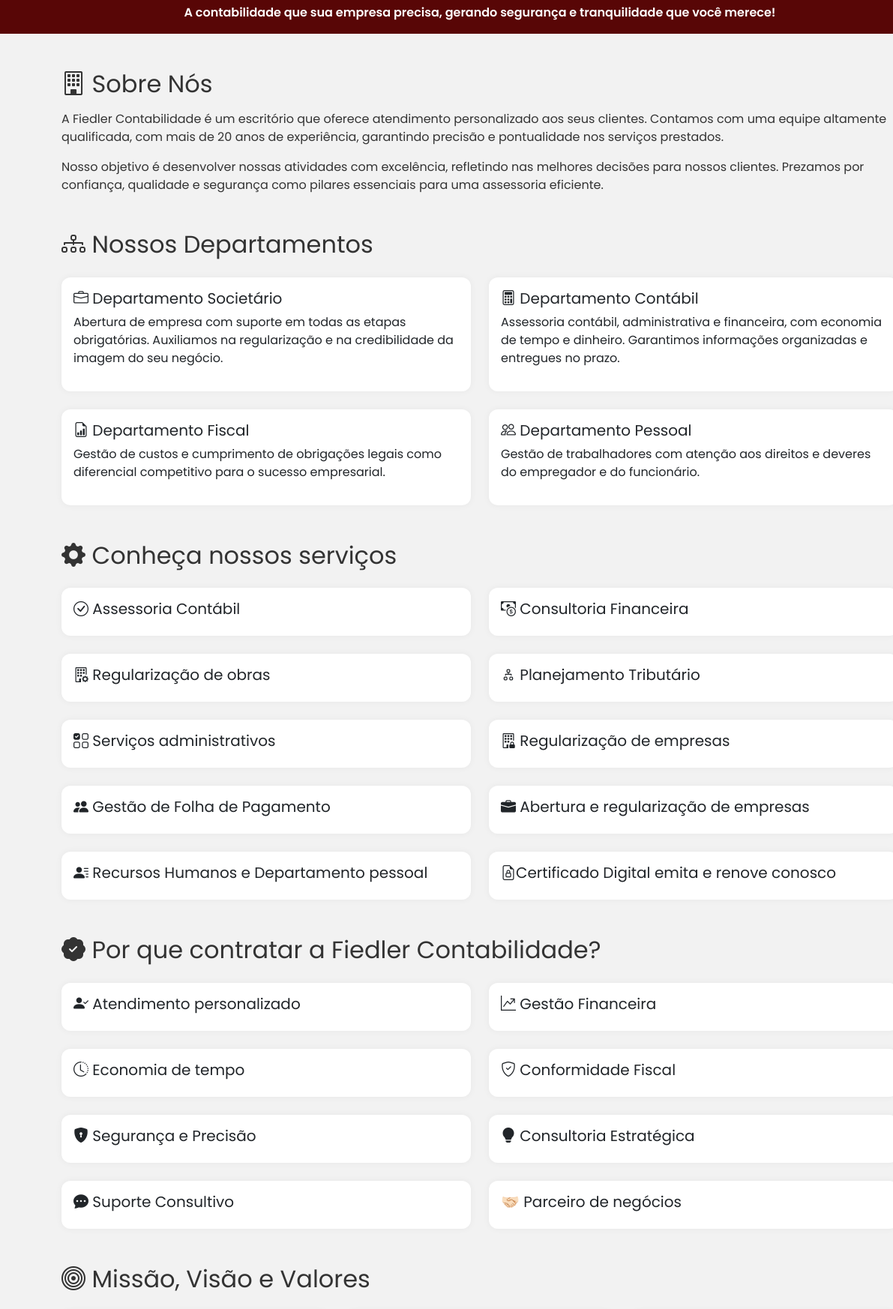
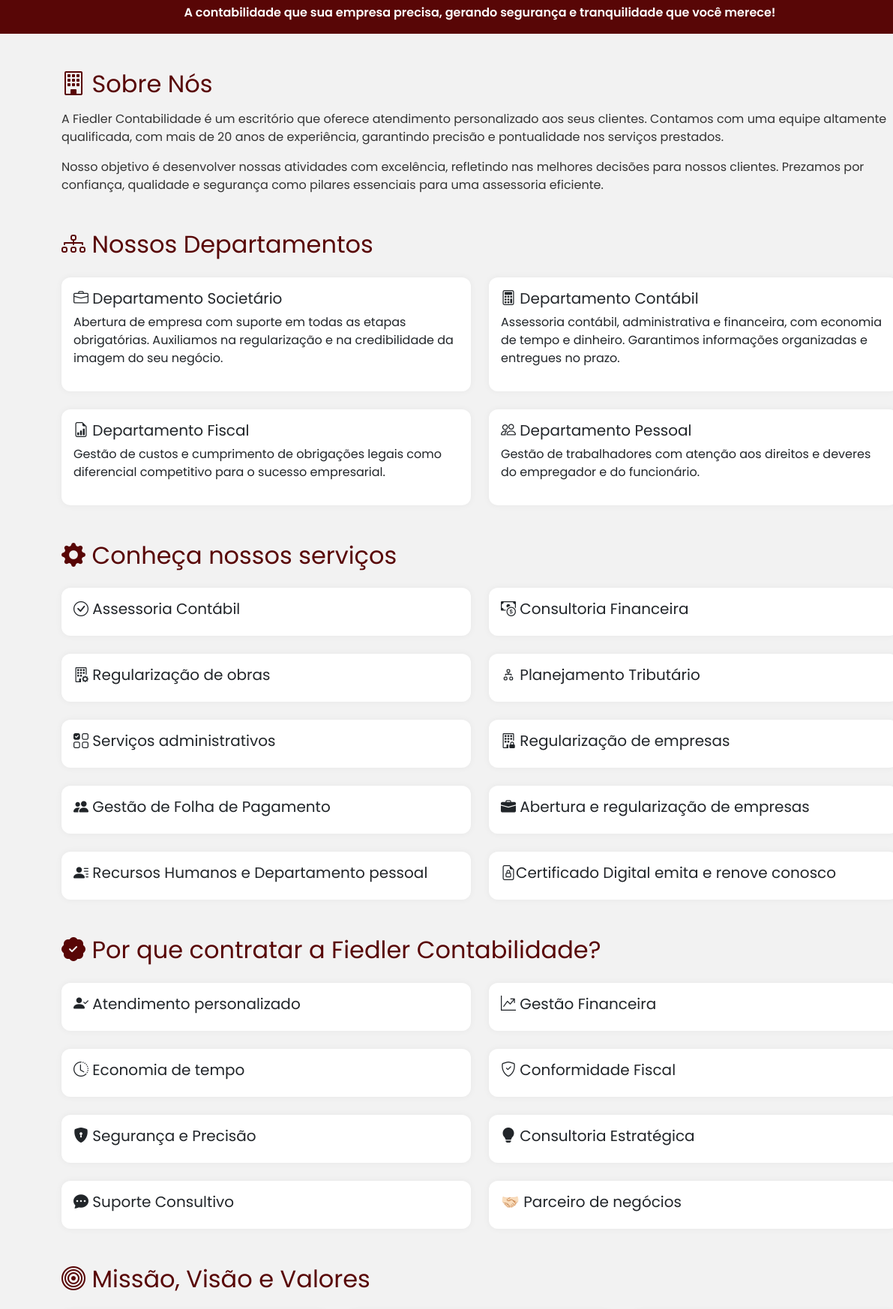
Before and after one commit to xXyLeR/fiedlercontabilidade, a plain HTML site: page index.html in a window 1280 px wide. Shown: the part 91-1837 px from the top of the page at 75% size, 0-1191 px from the left. Drawn offline with nearby package versions, Linux system fonts and the light colour scheme.

Commit message:
Update index.html

```diff
--- a/index.html
+++ b/index.html
@@ -288,7 +288,7 @@
 
   <!-- Sobre nós -->
   <section class="container my-5">
-    <h2 class="section-title mb-3"><i class="bi bi-building"></i> Sobre Nós</h2>
+    <h2 style="color: rgb(88, 6, 6);" class="section-title mb-3"><i class="bi bi-building"></i> Sobre Nós</h2>
     <p>
       A Fiedler Contabilidade é um escritório que oferece atendimento personalizado aos seus clientes.
       Contamos com uma equipe altamente qualificada, com mais de 20 anos de experiência, garantindo precisão e pontualidade nos serviços prestados.
@@ -301,7 +301,7 @@
 
   <!-- Departamentos -->
   <section class="container my-5">
-    <h2 class="section-title mb-4"><i class="bi bi-diagram-3"></i> Nossos Departamentos</h2>
+    <h2 style="color: rgb(88, 6, 6);" class="section-title mb-4"><i class="bi bi-diagram-3"></i> Nossos Departamentos</h2>
     <div class="row g-4">
       <div class="col-md-6">
         <div class="card p-3">
@@ -340,7 +340,7 @@
 
     <!-- Serviços -->
 <section class="container my-5">
-  <h2 class="section-title mb-4"><i class="bi bi-gear-fill"></i> Conheça nossos serviços</h2>
+  <h2 style="color: rgb(88, 6, 6);" class="section-title mb-4"><i class="bi bi-gear-fill"></i> Conheça nossos serviços</h2>
   <div class="row row-cols-1 row-cols-md-2 g-4">
     <!-- Outros serviços -->
     <div class="col">
@@ -400,7 +400,7 @@
 
 <!-- Por que contratar a Fiedler Contabilidade? -->
 <section class="container my-5">
-  <h2 class="section-title mb-4"><i class="bi bi-patch-check-fill"></i> Por que contratar a Fiedler Contabilidade?</h2>
+  <h2 style="color: rgb(88, 6, 6);" class="section-title mb-4"><i class="bi bi-patch-check-fill"></i> Por que contratar a Fiedler Contabilidade?</h2>
   <div class="row row-cols-1 row-cols-md-2 g-4">
     <div class="col">
       <div class="card p-3">
@@ -449,7 +449,7 @@
 
   <!-- Missão, Visão e Valores -->
   <section class="container my-5">
-    <h2 class="section-title mb-4"><i class="bi bi-bullseye"></i> Missão, Visão e Valores</h2>
+    <h2 style="color: rgb(88, 6, 6);" class="section-title mb-4"><i class="bi bi-bullseye"></i> Missão, Visão e Valores</h2>
     <div class="row g-4">
       <div class="col-md-4">
         <div class="card p-3">
@@ -485,7 +485,7 @@
 
   <!-- Fale Conosco -->
   <section class="container my-5">
-    <h2 class="section-title mb-4"><i class="bi bi-envelope-open"></i> Fale Conosco</h2>
+    <h2 style="color: rgb(88, 6, 6);" class="section-title mb-4"><i class="bi bi-envelope-open"></i> Fale Conosco</h2>
     <form>
       <div class="row g-3">
         <div class="col-md-6">
```
